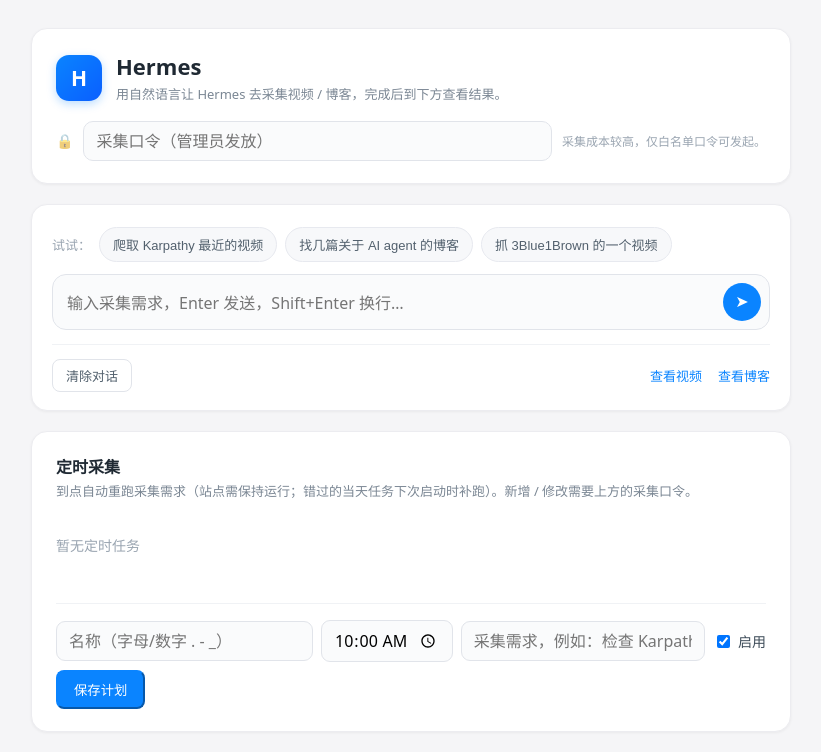
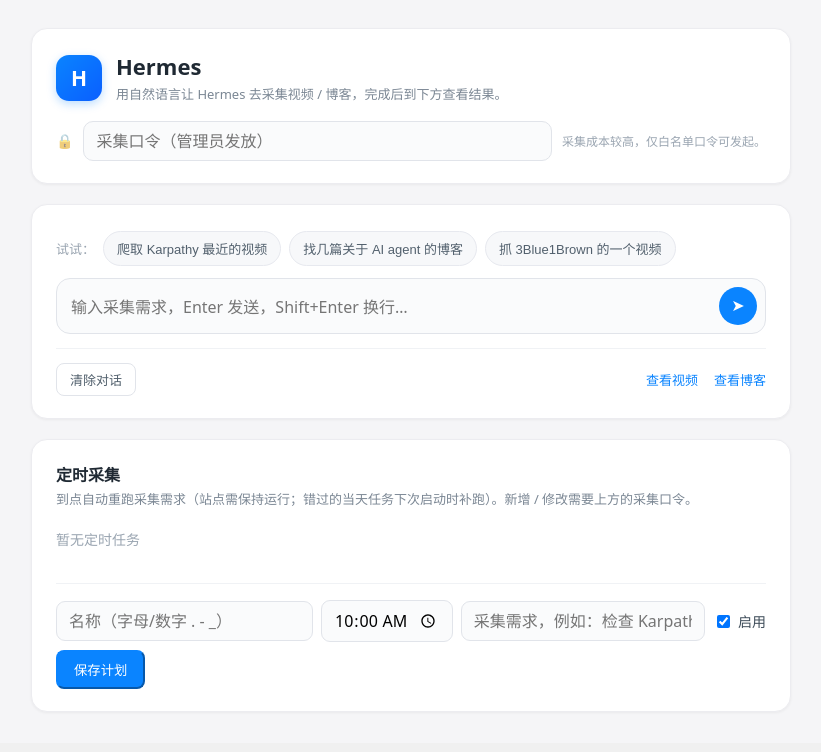
Before and after one commit to SuperSuperYuan/BlogTown, a FastAPI app: page /collect in a window 1280 px wide. Shown: the part 57-809 px from the top of the page, without its empty margins (229-1050 px from the left). After the commit the page ends 768 px from the top, so only its background shows below. Run offline with FastAPI, Linux system fonts and the light colour scheme.

Commit message:
fix(site): scope Hermes .card to .hermes so video cards are unaffected
The redesign introduced a generic .card rule that collided with the existing
video-card .card (used on /videos and the home page), leaking padding,
margin, border, and a larger radius onto every video grid card. Scope the
Hermes card styling to `.hermes .card` (and neutralize the inherited
flex/overflow) so browse pages render exactly as before.

Co-Authored-By: Claude Opus 4.8 (1M context) <noreply@anthropic.com>

```diff
--- a/src/aishelf/site/static/style.css
+++ b/src/aishelf/site/static/style.css
@@ -36,8 +36,8 @@ h1 { font-size: 22px; } h2 { font-size: 17px; margin-top: 28px; } .more { font-s
 .pager a { color: #0a84ff; }
 /* ---- Hermes 采集页：卡片分区 ---- */
 .hermes { max-width: 760px; margin: 0 auto; padding-top: 8px; }
-.card { background: #fff; border: 1px solid #ececf0; border-radius: 16px; box-shadow: 0 1px 3px rgba(0,0,0,.05); padding: 22px 24px; margin-bottom: 20px; }
-.card:last-child { margin-bottom: 0; }
+.hermes .card { display: block; overflow: visible; background: #fff; border: 1px solid #ececf0; border-radius: 16px; box-shadow: 0 1px 3px rgba(0,0,0,.05); padding: 22px 24px; margin-bottom: 20px; }
+.hermes .card:last-child { margin-bottom: 0; }
 
 /* intro card */
 .hermes-head { display: flex; align-items: center; gap: 14px; }
```
